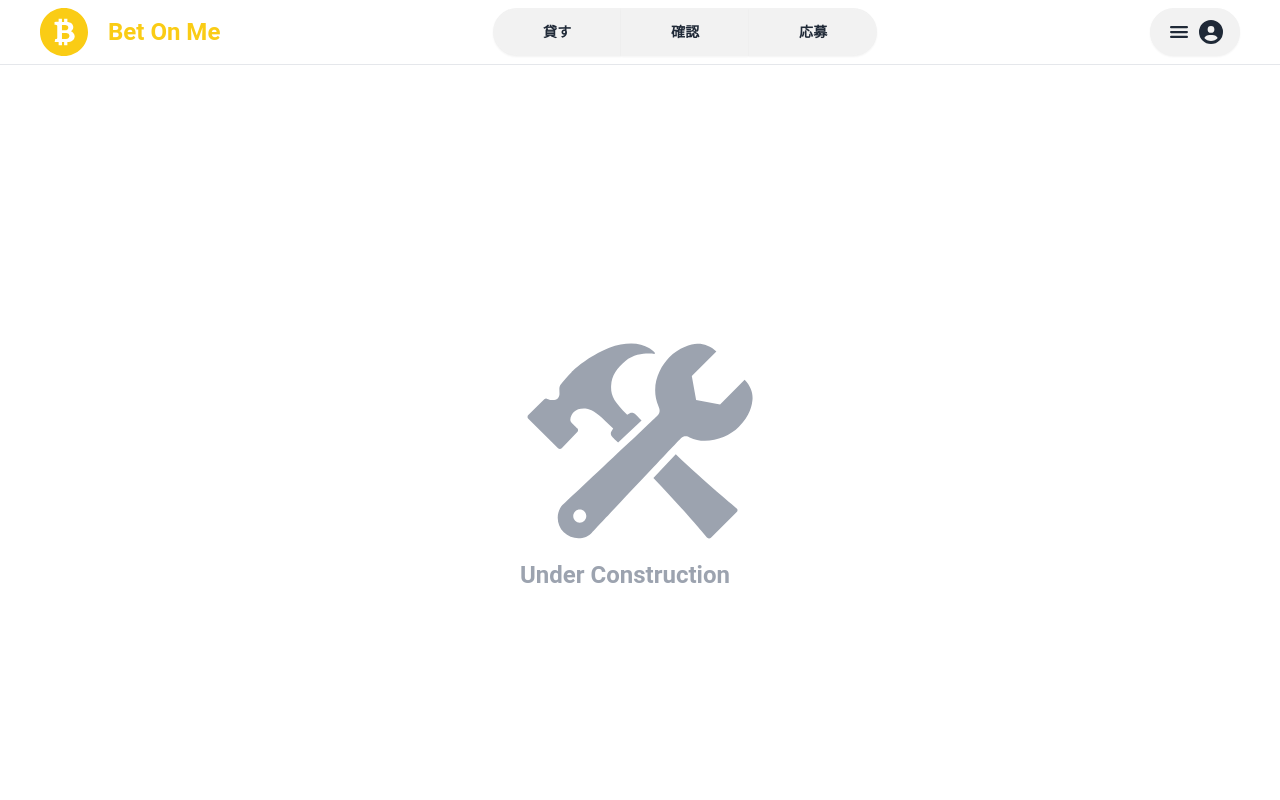
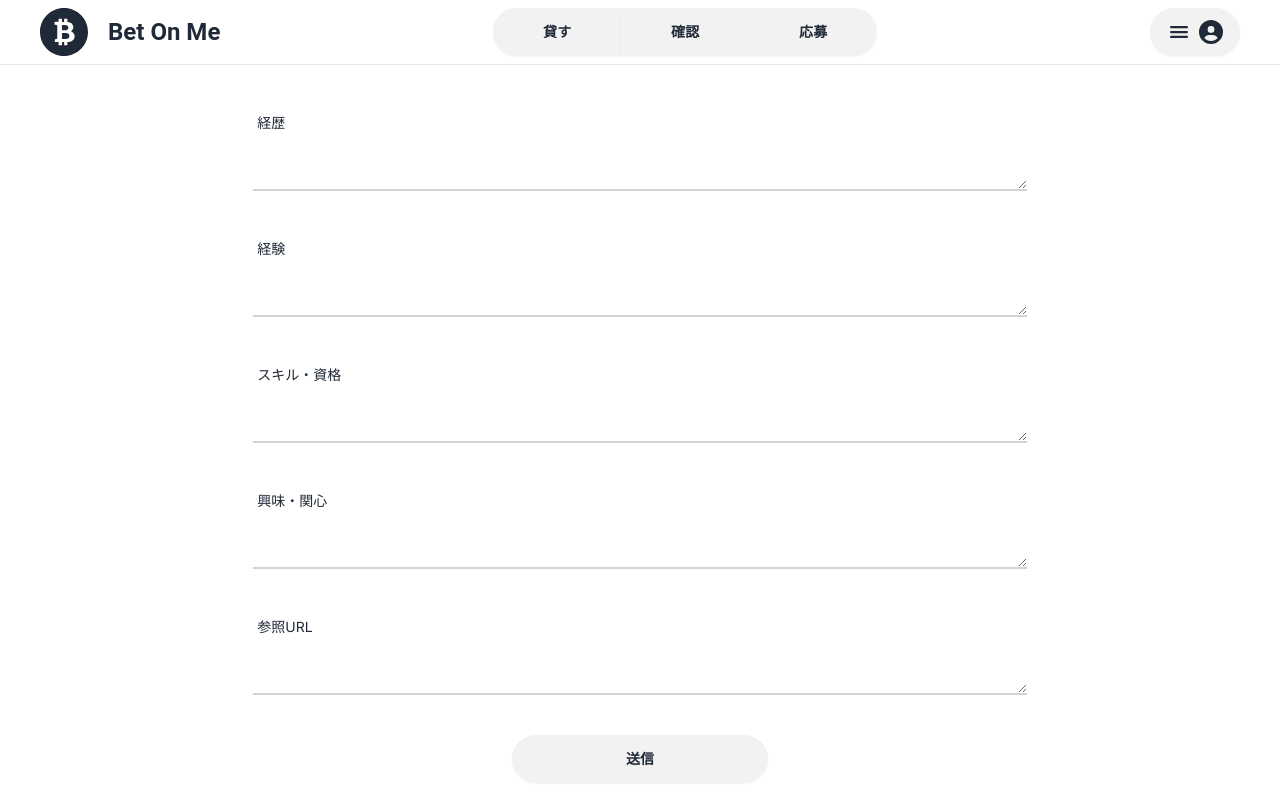
Before and after one commit to 326-T/nft-stock-client, a Next.js app: page /apply-for in a window 1280 px wide. Built offline with nearby package versions, Linux system fonts and the light colour scheme.

Commit message:
[add]タイトルの変更。履歴書のフォーム画面を作成

```diff
--- /dev/null
+++ b/src/app/(route)/apply-for/components/text-area/EntryForm.tsx
@@ -0,0 +1,73 @@
+'use client'
+
+import { ResumeRequest, resumeRequestInit } from '@/types/Resume'
+import { useState } from 'react'
+import TextArea from './TextArea'
+import { postResume } from '@/services/resumeApi'
+
+export default function EntryForm() {
+  const [resumeRequest, setResumeRequest] = useState<ResumeRequest>(resumeRequestInit)
+  const postResumeRequest = () => {
+    postResume(resumeRequest)
+      .then((res) => console.log(res))
+      .catch((err) => console.log(err))
+  }
+
+  return (
+    <div className='block'>
+      <div className='flex justify-center w-full'>
+        <div
+          className='
+            w-full md:w-2/3
+            py-5 px-10 md:py-10
+            space-y-5 md:space-y-10
+          '
+        >
+          <TextArea
+            label='経歴'
+            value={resumeRequest.education}
+            setValue={(value) => setResumeRequest((prev) => ({ ...prev, education: value }))}
+          />
+          <TextArea
+            label='経験'
+            value={resumeRequest.experience}
+            setValue={(value) => setResumeRequest((prev) => ({ ...prev, experience: value }))}
+          />
+          <TextArea
+            label='スキル・資格'
+            value={resumeRequest.skills}
+            setValue={(value) => setResumeRequest((prev) => ({ ...prev, skills: value }))}
+          />
+          <TextArea
+            label='興味・関心'
+            value={resumeRequest.interests}
+            setValue={(value) => setResumeRequest((prev) => ({ ...prev, interests: value }))}
+          />
+          <TextArea
+            label='参照URL'
+            value={resumeRequest.references}
+            setValue={(value) => setResumeRequest((prev) => ({ ...prev, references: value }))}
+          />
+        </div>
+      </div>
+      <div
+        className='
+          fixed bottom-0 md:static
+          md:flex md:justify-center
+          w-full
+        '
+      >
+        <button
+          className='
+            btn
+            rounded-none md:rounded-full
+            w-full md:w-1/5
+          '
+          onClick={postResumeRequest}
+        >
+          <p className='title-small'>送信</p>
+        </button>
+      </div>
+    </div>
+  )
+}
--- /dev/null
+++ b/src/app/(route)/apply-for/components/text-area/TextArea.tsx
@@ -0,0 +1,25 @@
+export default function TextArea({
+  value,
+  setValue,
+  label,
+}: {
+  value: string
+  setValue: (value: string) => void
+  label?: string
+}) {
+  return (
+    <label className='form-control'>
+      {label && (
+        <div className='label'>
+          <span className='label-text'>{label}</span>
+        </div>
+      )}
+      <textarea
+        className='textaria textarea-bordered border-b-2'
+        onChange={(e) => setValue(e.target.value)}
+      >
+        {value}
+      </textarea>
+    </label>
+  )
+}
--- a/src/app/(route)/apply-for/page.tsx
+++ b/src/app/(route)/apply-for/page.tsx
@@ -1,5 +1,5 @@
-import UnderConstruction from '@/components/UnderConstruction'
+import EntryForm from './components/text-area/EntryForm'
 
 export default function ExhibitionPage() {
-  return <UnderConstruction />
+  return <EntryForm />
 }
--- a/src/app/components/app-header/AppHeader.tsx
+++ b/src/app/components/app-header/AppHeader.tsx
@@ -19,8 +19,8 @@ export default function AppHeader({}: {}) {
           items-center
         '
       >
-        <SiBitcoinsv className='icon-large text-yellow-400' />
-        <h1 className='title-large hidden md:block text-yellow-400'>Bet On Me</h1>
+        <SiBitcoinsv className='icon-large' />
+        <h1 className='title-large hidden md:block'>Bet On Me</h1>
       </Link>
       <Menu />
       <UserIcon />
--- /dev/null
+++ b/src/app/services/resumeApi.ts
@@ -0,0 +1,8 @@
+import { Resume, ResumeRequest } from '@/types/Resume'
+import axios, { AxiosPromise } from 'axios'
+
+export const fetchResumes = (): AxiosPromise<Resume> =>
+  axios.get('http://localhost:8080/api/v1/resume')
+
+export const postResume = (body: ResumeRequest): AxiosPromise<Resume> =>
+  axios.post('http://localhost:8080/api/v1/resume', body)
--- /dev/null
+++ b/src/app/types/Resume.ts
@@ -0,0 +1,32 @@
+export interface Resume {
+  id: string
+  applicantId: string
+  education: string
+  experience: string
+  skills: string
+  interests: string
+  references: string
+  createdAt: Date
+  updatedAt: Date
+  version: number
+}
+
+export interface ResumeRequest {
+  id: string
+  applicantId: string
+  education: string
+  experience: string
+  skills: string
+  interests: string
+  references: string
+}
+
+export const resumeRequestInit = {
+  id: '',
+  applicantId: '',
+  education: '',
+  experience: '',
+  skills: '',
+  interests: '',
+  references: '',
+}
```
